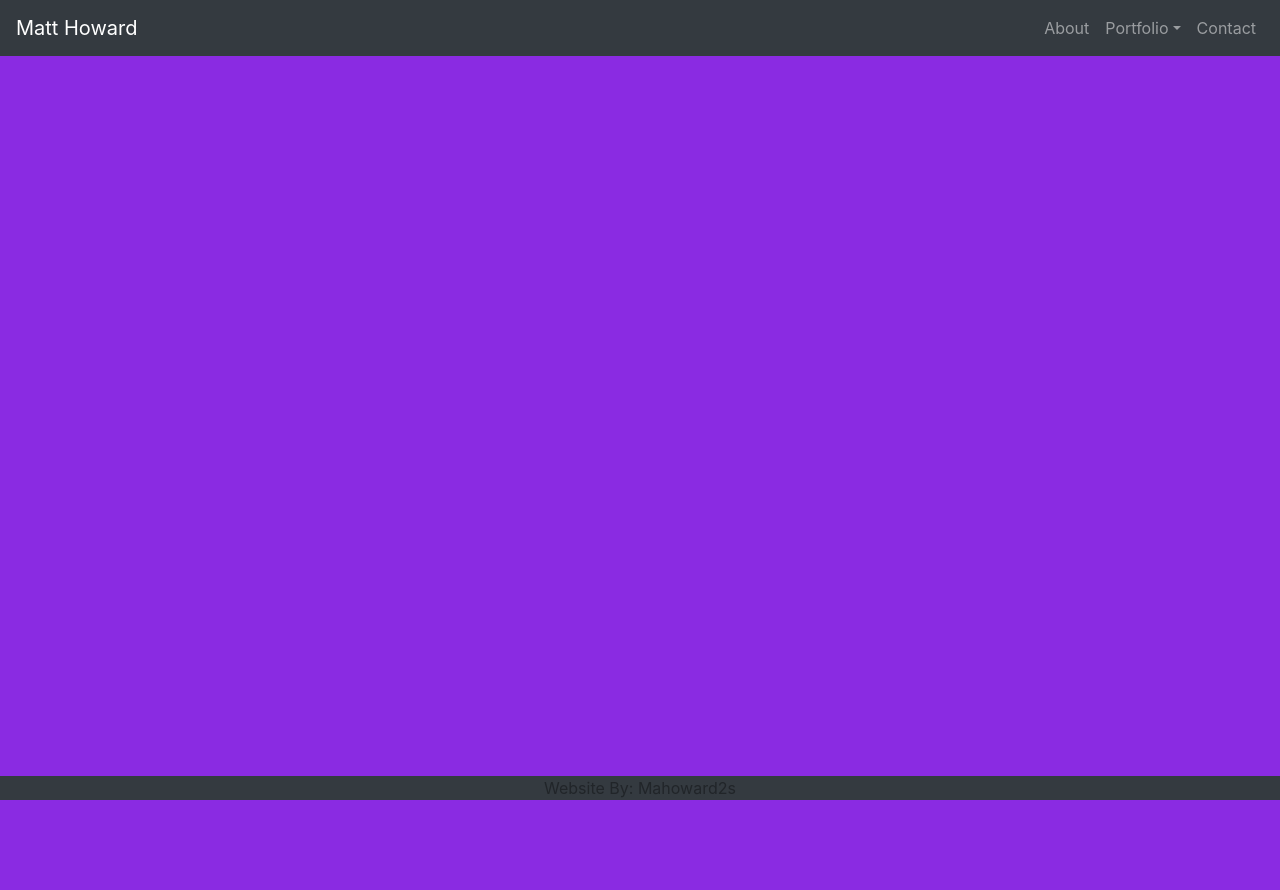
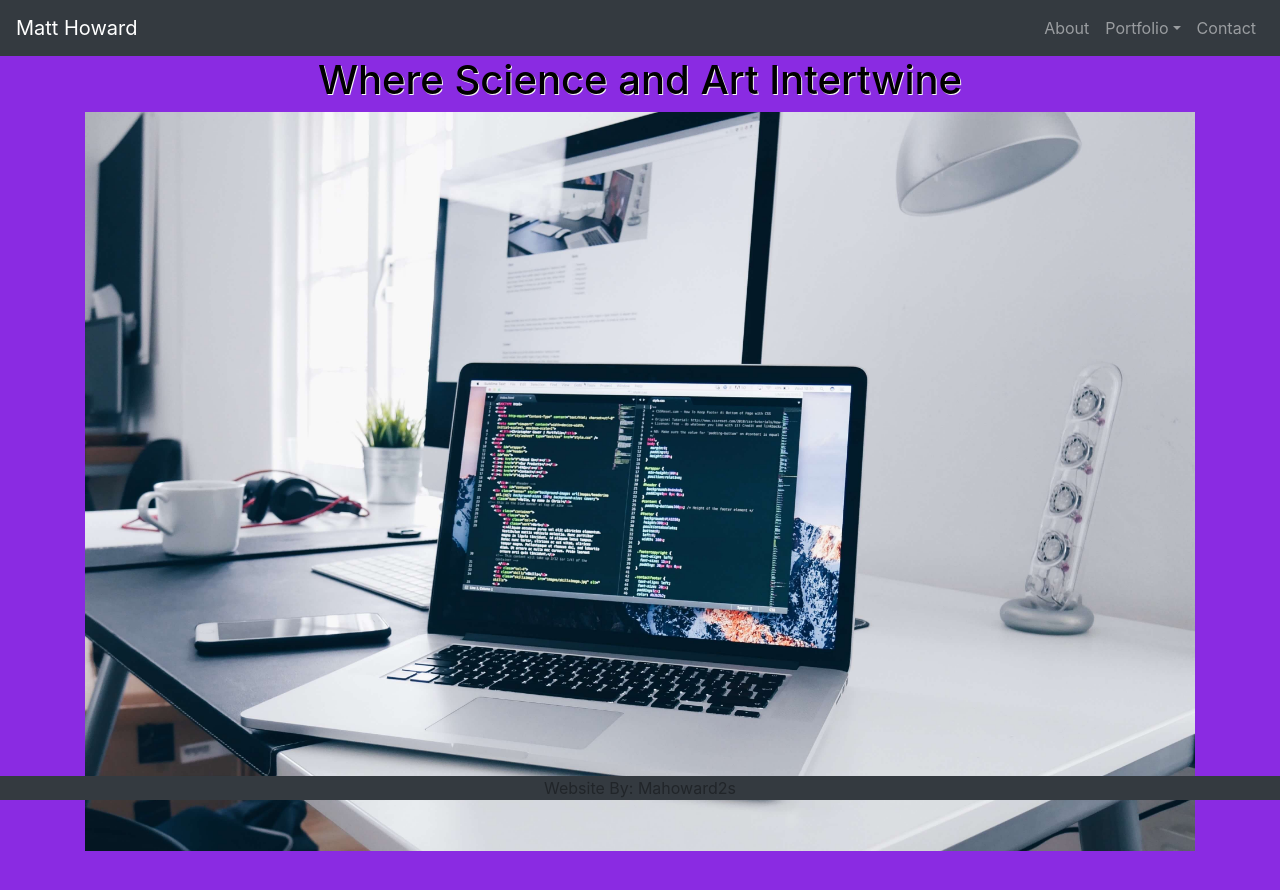
Before and after one commit to mahoward2s/Matt-Howard, a React (Create React App) app in the folder matthoward/: page / in a window 1280 px wide. Shown: the top 890 px of the page. Before the commit the page ends 800 px from the top, so only its background shows below. Built offline with nearby package versions, Linux system fonts and the light colour scheme.

Commit message:
working on 404 gh-page issue for home page

```diff
--- a/matthoward/src/App.js
+++ b/matthoward/src/App.js
@@ -18,7 +18,7 @@ function App() {
         <Navbar />
         <Wrapper>
           <Switch>
-          <Route exact path={["/home"]}>
+          <Route exact path={["/", "/Matt-Howard","/home"]}>
           <Home />
           </Route>
           <Route exact path={["/about"]}>
```
